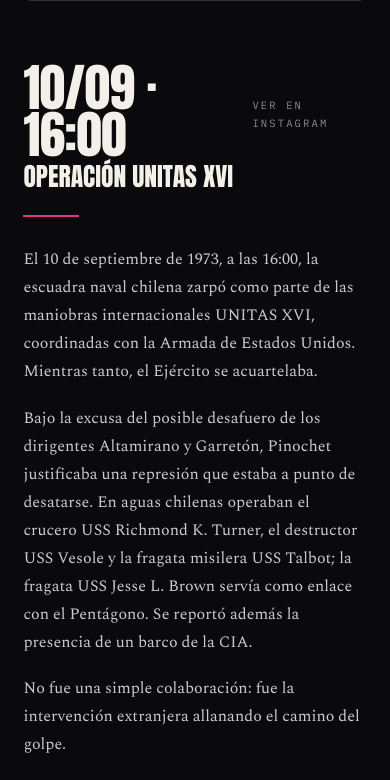
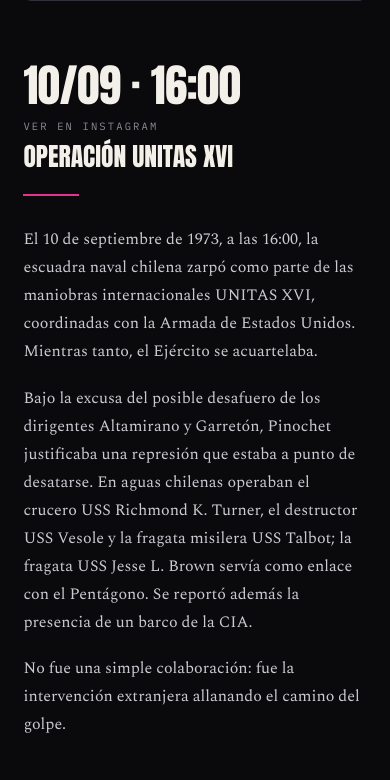
Before and after one commit to geoidegeoidal/storytelling-11s, a plain HTML site: page index.html in a window 390 px wide. Shown: the part 1944-2724 px from the top of the page. Drawn offline with nearby package versions, Linux system fonts and the light colour scheme.

Commit message:
fix(responsive): apilar hora/enlace (sin desborde) y reel mas lento

```diff
--- a/scripts/record_reel.mjs
+++ b/scripts/record_reel.mjs
@@ -24,10 +24,10 @@ const args = Object.fromEntries(
 const URL = args.url || "http://localhost:8000/";
 const OUT = path.resolve(args.out || "reel-11s.mp4");
 const FFMPEG = args.ffmpeg || "ffmpeg";
-const DUR = Number(args.dur || 24);
+const DUR = Number(args.dur || 36);
 const FPS = 30;
-const HOLD_IN = 2;
-const HOLD_OUT = 2.5;
+const HOLD_IN = 3;
+const HOLD_OUT = 3;
 const W = 540;
 const H = 960;
 const DSF = 2;
--- a/styles.css
+++ b/styles.css
@@ -230,10 +230,8 @@ a:focus-visible { outline: 2px solid var(--amber); outline-offset: 3px; border-r
 .scene.visible .scene__text > :not(.relato) { opacity: 1; transform: none; }
 
 .scene__meta {
-  display: flex;
-  align-items: baseline;
-  gap: 1.2rem;
-  margin: 0 0 0.4rem;
+  display: block;
+  margin: 0 0 0.5rem;
   transition-delay: 0.06s;
 }
 .scene__discurso { transition-delay: 0.14s; }
@@ -251,15 +249,19 @@ a:focus-visible { outline: 2px solid var(--amber); outline-offset: 3px; border-r
 .scene.visible .relato p:nth-child(4) { transition-delay: 0.74s; }
 
 .scene__hora {
+  display: block;
   font-family: var(--display);
   font-weight: 400;
-  font-size: clamp(3.2rem, 8vw, 6.5rem);
-  line-height: 0.9;
+  font-size: clamp(2.8rem, 8vw, 6rem);
+  line-height: 0.92;
   letter-spacing: -0.01em;
   color: var(--ink);
+  overflow-wrap: normal;
 }
 .scene__hora.vacia { display: none; }
 .scene__src {
+  display: block;
+  margin-top: 0.7rem;
   font-family: var(--mono);
   font-size: 0.66rem;
   letter-spacing: 0.2em;
```
Also changed, not shown: HANDOFF.md (+6 -2 lines).
